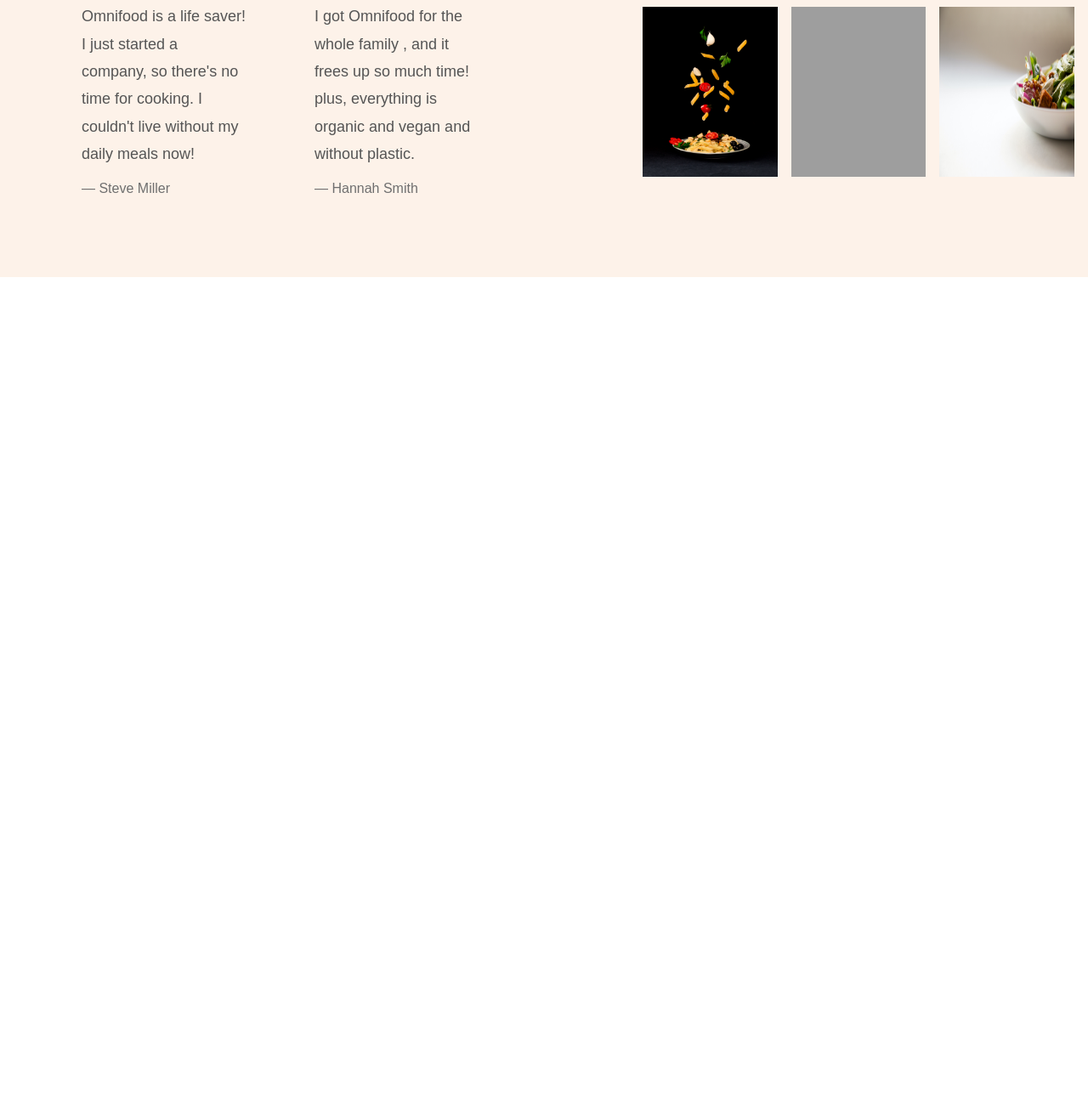
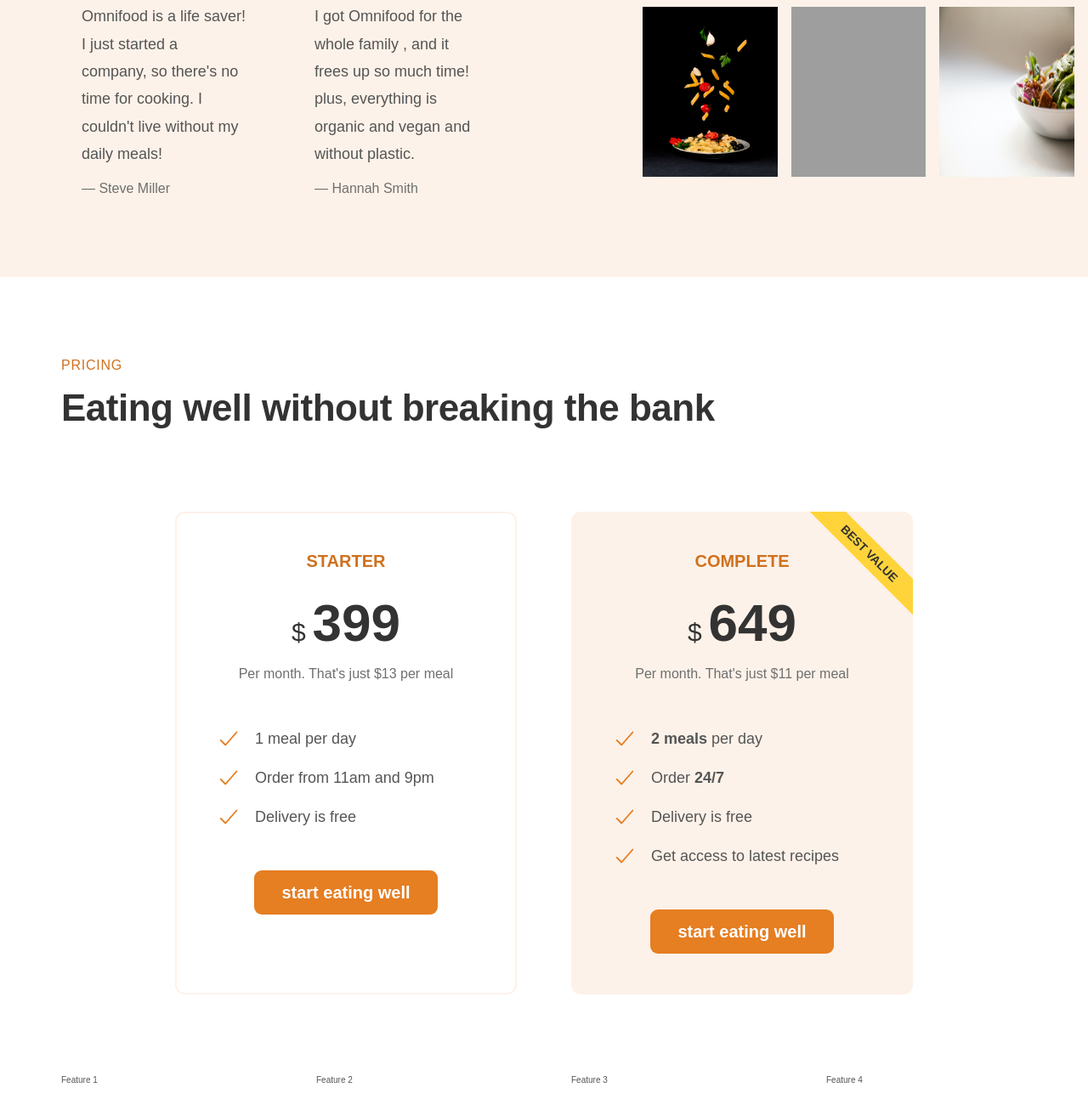
Before and after one commit to umulisa11/omnifood-repo, a plain HTML site: page index.html in a window 1280 px wide. Shown: the part 4026-5339 px from the top of the page at 85% size. Before the commit the page ends 4352 px from the top, so only its background shows below. Drawn offline with nearby package versions, Linux system fonts and the light colour scheme; grey boxes are pictures that could not be loaded.

Commit message:
testimonial section

```diff
--- a/index.html
+++ b/index.html
@@ -256,7 +256,7 @@
              <blockquote class="testimonial-text">
               Omnifood is a life saver! I just started a company, so
               there's no time for cooking. I couldn't live without
-              my daily meals now!
+              my daily meals!
              </blockquote>
              <p class="testimonial-name">&mdash; Steve Miller</p>
          </figure>
@@ -338,6 +338,67 @@
           </figure>
         </div>
       </section>
+      <section class="section-pricing">
+        <div class="container">
+          <span class="subheading">Pricing</span>
+          <h2 class="heading-secondary">
+            Eating well without breaking the bank
+          </h2>
+        </div>
+        <div class="container grid grid--2-cols">
+          <div class="pricing-plan pricing-plan--starter">
+            <div class="plan-header">
+            <p class="plan-name">Starter</p>
+            <p class="plan-price"><span>$</span>399</p>
+            <p class="plan-text">Per month. That's just $13 per meal</p>
+          </div>
+            <ul class="list">
+              <li class="list-item">
+                <ion-icon
+                class="list-icon"  name="checkmark-outline"></ion-icon><span>1 meal per day</span></li>
+                <li class="list-item">
+                  <ion-icon
+                  class="list-icon"  name="checkmark-outline"></ion-icon><span>Order from 11am and 9pm</span></li>
+                  <li class="list-item">
+                    <ion-icon
+                    class="list-icon"  name="checkmark-outline"></ion-icon><span>Delivery is free</span></li>
+            </ul>
+            <div  class="plan-sign-up">
+            <a href="#" class="btn btn--full">start eating well</a>
+          </div>
+          </div>
+          <div class="pricing-plan pricing-plan--complete">
+            <div class="plan-header">
+            <p class="plan-name">Complete</p>
+            <p class="plan-price"><span>$</span>649</p>
+            <p class="plan-text">Per month. That's just $11 per meal</p>
+          </div>
+            <ul class="list">
+              <li class="list-item">
+                <ion-icon
+                class="list-icon"  name="checkmark-outline"></ion-icon><span><strong>2 meals</strong> per day</span></li>
+                <li class="list-item">
+                  <ion-icon
+                  class="list-icon"  name="checkmark-outline"></ion-icon><span>Order <strong>24/7</strong></span></li>
+                  <li class="list-item">
+                    <ion-icon
+                    class="list-icon"  name="checkmark-outline"></ion-icon><span>Delivery is free</span></li>
+                    <li class="list-item">
+                      <ion-icon
+                      class="list-icon"  name="checkmark-outline"></ion-icon><span>Get access to latest recipes</span></li>
+            </ul>
+            <div class="plan-sign-up">
+            <a href="#" class="btn btn--full">start eating well</a>
+          </div>
+          </div>
+        </div>
+        <div class="container grid grid--4-cols">
+          <div class="feature">Feature 1</div>
+          <div class="feature">Feature 2</div>
+          <div class="feature">Feature 3</div>
+          <div class="feature">Feature 4</div>
+        </div>
+      </section>
     </main>
   </body>
 </html>
--- a/style.css
+++ b/style.css
@@ -74,6 +74,9 @@
   display: grid;
   column-gap: 6.4rem;
   row-gap: 9.6rem;
+}
+.grid:not(:last-child) {
+  margin-bottom: 9.6rem;
 }
 .grid--2-cols {
   grid-template-columns: repeat(2, 1fr);
@@ -499,3 +502,70 @@
 .gallery-item img:hover {
   transform: scale(1.1);
 }
+/* ****************** */
+/* SECTION PRICING */
+/* ***************** */
+.section-pricing {
+  padding: 9.6rem 0;
+}
+.pricing-plan {
+  border-radius: 11px;
+  width: 75%;
+}
+.pricing-plan--starter {
+  justify-self: end;
+  padding: 4.6rem;
+  border: 2px solid #fdf2e9;
+}
+.pricing-plan--complete {
+  background-color: #fdf2e9;
+  padding: 4.8rem;
+  position: relative;
+  overflow: hidden;
+}
+.pricing-plan--complete::after {
+  content: "Best value";
+  position: absolute;
+  top: 6%;
+  right: -18%;
+
+  text-transform: uppercase;
+  font-size: 1.4rem;
+  font-weight: 700;
+  background-color: #ffd43b;
+  color: #333;
+  padding: 0.8rem 8rem;
+  transform: rotate(45deg);
+}
+.plan-header {
+  text-align: center;
+  margin-bottom: 4.8rem;
+}
+.plan-name {
+  color: #cf711f;
+  font-weight: 600;
+  font-size: 2rem;
+  text-transform: uppercase;
+  letter-spacing: 0.75;
+  margin-bottom: 3.2rem;
+}
+.plan-price {
+  font-size: 6.2rem;
+  font-weight: 600;
+  color: #333;
+  margin-bottom: 1.6rem;
+}
+.plan-price span {
+  font-size: 3rem;
+  font-weight: 500;
+  margin-right: 0.8rem;
+}
+.plan-text {
+  font-size: 1.6rem;
+  line-height: 1.6;
+  color: #6f6f6f;
+}
+.plan-sign-up {
+  text-align: center;
+  margin-top: 4.8rem;
+}
```
